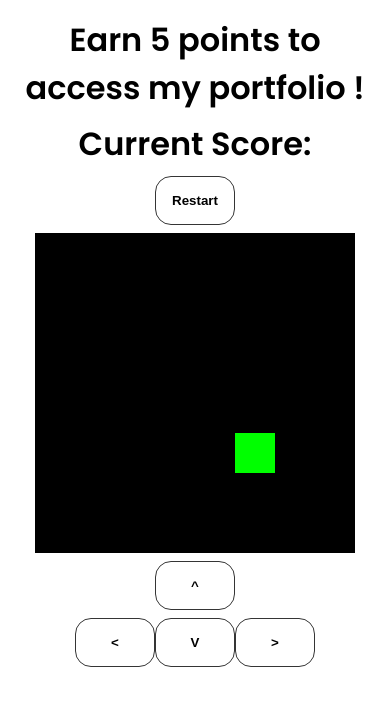
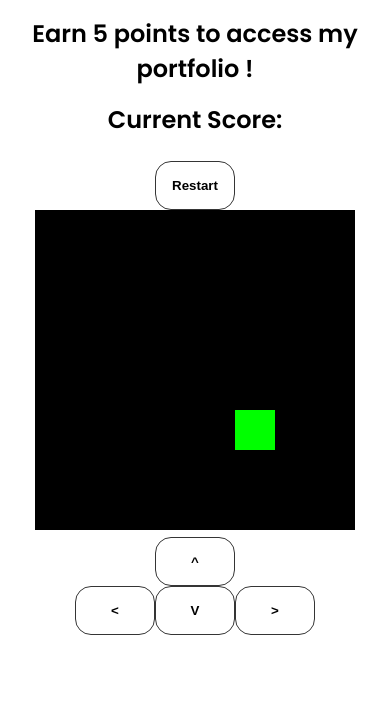
Before and after one commit to EliGertz94/personal-portfolio, a plain HTML site: page index.html in a window 390 px wide. Drawn offline with Linux system fonts and the light colour scheme.

Commit message:
making the app more suitable for mobile

```diff
--- a/index.html
+++ b/index.html
@@ -11,14 +11,19 @@
     <div id="snake-game" class="snake-game">
       <h1>Earn 5 points to access my portfolio !</h1>
       <h1>Current Score: <span id="scoreDisplay"></span></h1>
-      <button class="btn2 btn-color-2" onclick="restartGame()">Restart</button>
-
-      <canvas id="board"></canvas>
-      <button class="btn2 btn-color-2" id="upButton">^</button>
       <div class="movment-buttons">
-        <button class="btn2 btn-color-2" id="leftButton"><</button
-        ><button class="btn2 btn-color-2" id="downButton">V</button
-        ><button class="btn2 btn-color-2" id="rightButton">></button>
+        <button class="btn2 btn-color-2" onclick="restartGame()">
+          Restart
+        </button>
+      </div>
+      <canvas id="board" class="movment-buttons"></canvas>
+      <div class="movment-buttons" id="desktop-buttons">
+        <button class="btn2 btn-color-2" id="upButton">^</button>
+        <div class="movment-buttons">
+          <button class="btn2 btn-color-2" id="leftButton"><</button
+          ><button class="btn2 btn-color-2" id="downButton">V</button
+          ><button class="btn2 btn-color-2" id="rightButton">></button>
+        </div>
       </div>
     </div>
 
--- a/mediaqueries.css
+++ b/mediaqueries.css
@@ -3,7 +3,11 @@
   /* padding: 25px; */
   padding-bottom: 35px;
 }
-
+@media only screen and (min-width: 480px) {
+  #desktop-buttons {
+    display: none;
+  }
+}
 @media screen and (max-width: 4000px) {
   #profile {
     height: 83vh;
--- a/snake.js
+++ b/snake.js
@@ -19,8 +19,17 @@ var snakeBody = [];
 //food
 var foodX;
 var foodY;
-var updateImage = true;
+
 var gameOver = false;
+
+const images = [
+  "docker.png",
+  "java.png",
+  "react.png",
+  "typescript.png",
+  "mongoDB.png",
+];
+let imageIndex = 0;
 
 window.onload = function () {
   board = document.getElementById("board");
@@ -63,13 +72,14 @@ window.onload = function () {
     context.fillRect(foodX, foodY, blockSize, blockSize);
 
     var img = new Image();
-    img.src = "/assets/mongoDB.png";
+    img.src = "/assets/" + images[imageIndex];
     context.drawImage(img, foodX, foodY, blockSize, blockSize);
 
     if (snakeX == foodX && snakeY == foodY) {
       snakeBody.push([foodX, foodY]);
       placeFood();
       points++;
+      imageIndex++;
       document.getElementById("scoreDisplay").textContent = points;
       if (isOverFivePoints()) {
         let game = document.getElementById("snake-game");
--- a/style.css
+++ b/style.css
@@ -438,13 +438,14 @@ footer p {
   text-align: center;
 }
 
-.snake-game {
+.snake-game h1 {
   display: flex;
   align-items: center;
   justify-content: center;
   gap: 0.5rem;
   margin: 1rem;
   flex-direction: column;
+  font-size: 1.5rem;
 }
 
 .movment-buttons {
```
Also changed, not shown: assets/profile-pic.png (deleted).
